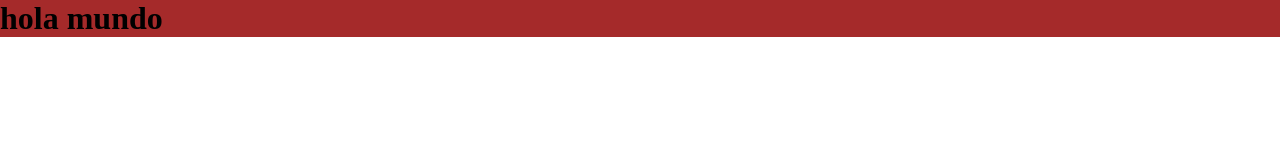
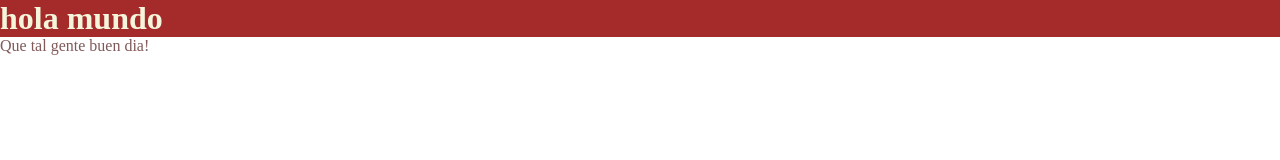
Before and after one commit to Manunyville/Probando-github, a plain HTML site: page index.html in a window 1280 px wide. Drawn offline with Linux system fonts and the light colour scheme.

Commit message:
realice grandes cambios en css

```diff
--- a/estilo.css
+++ b/estilo.css
@@ -1,7 +1,12 @@
 h1{
+    b font-size: 25px;
+    color: beige;
     background-color: brown;
 }
 *{
     margin: 0;
     padding: 0;
 }
+p{
+   color: rgb(129, 89, 89);
+}
--- a/index.html
+++ b/index.html
@@ -9,5 +9,6 @@
 </head>
 <body>
     <h1>hola mundo</h1>
+    <p>Que tal gente buen dia!</p>
 </body>
 </html>
```
